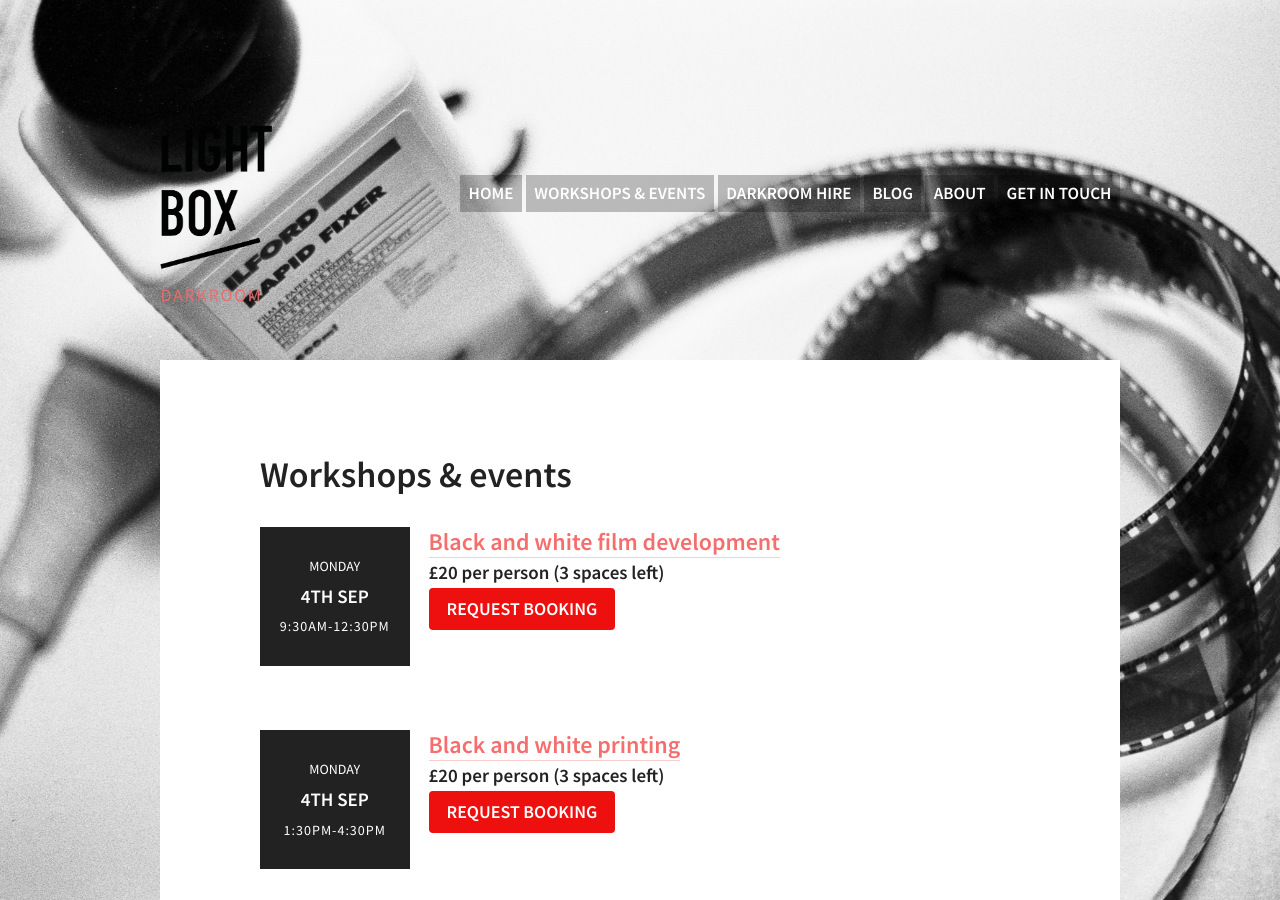
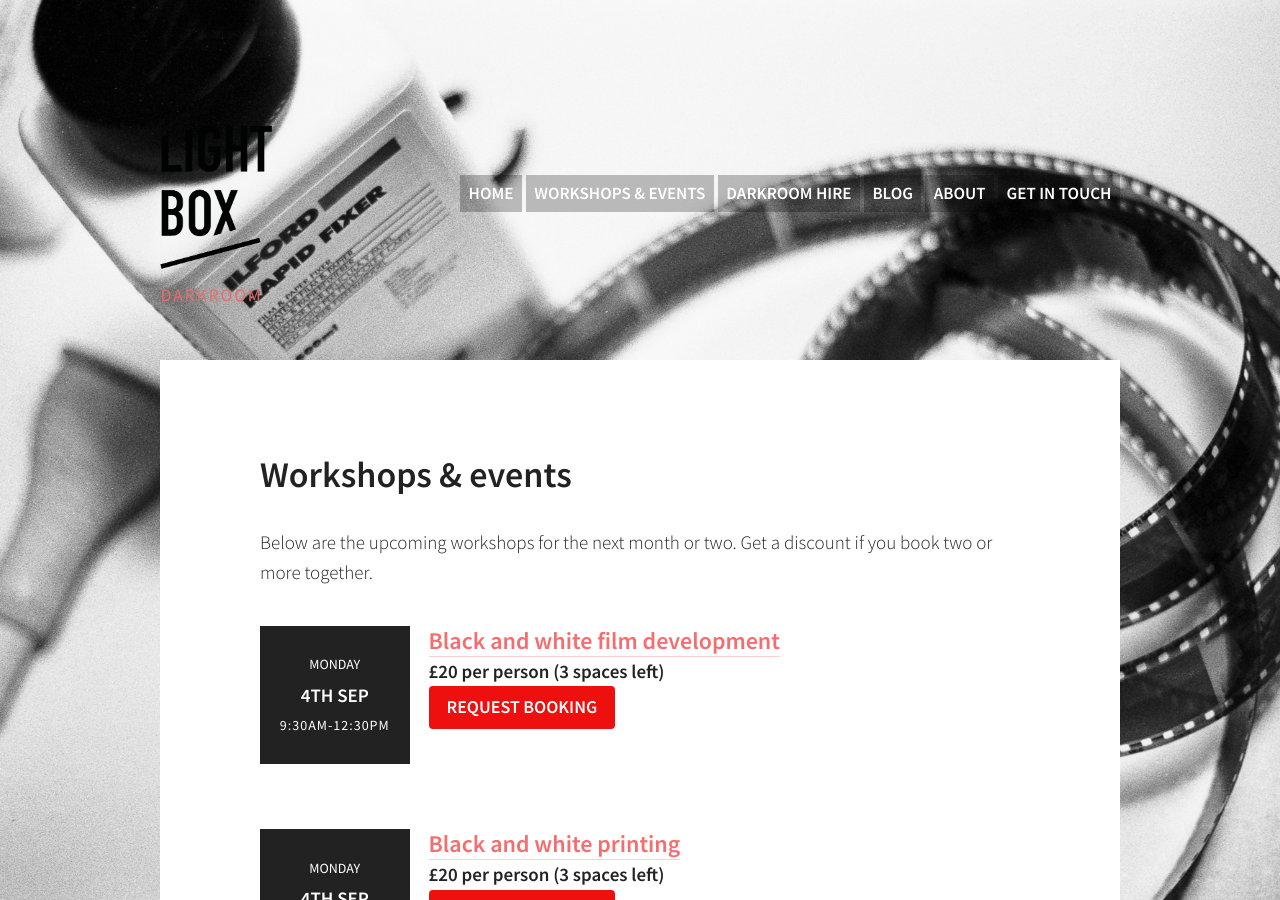
Before and after one commit to martincf/lightbox, a Jekyll site: the page built from eventslist.html, in a window 1280 px wide and 900 px high. Built offline with Jekyll 4.4.1, drawn with Linux system fonts in a browser that asks for light colours; nearby versions of some CDN libraries.

Commit message:
Event listing opening para

```diff
--- a/eventslist.html
+++ b/eventslist.html
@@ -5,6 +5,8 @@ layout: list
 ---
 
   <h1 class="content-title">Workshops & events</h1>
+  <p>Below are the upcoming workshops for the next month or two. Get a discount if you book two or more together. </p>
+
   <!-- {% assign events = site.data.calendar %} -->
   {% for event in site.data.calendar %} <!-- Get everything in the calendar file -->
     <h3>{{ event.month }}</h3> <!-- print the month -->
```
